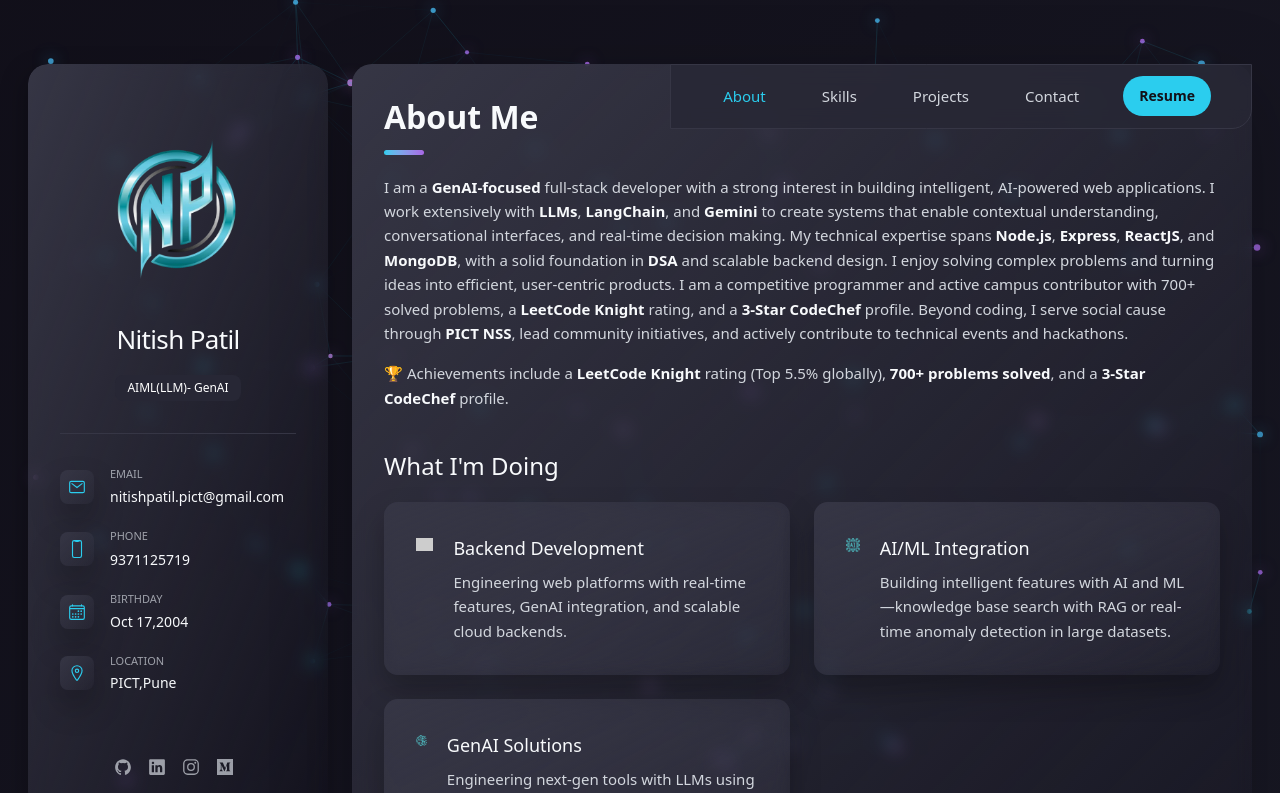
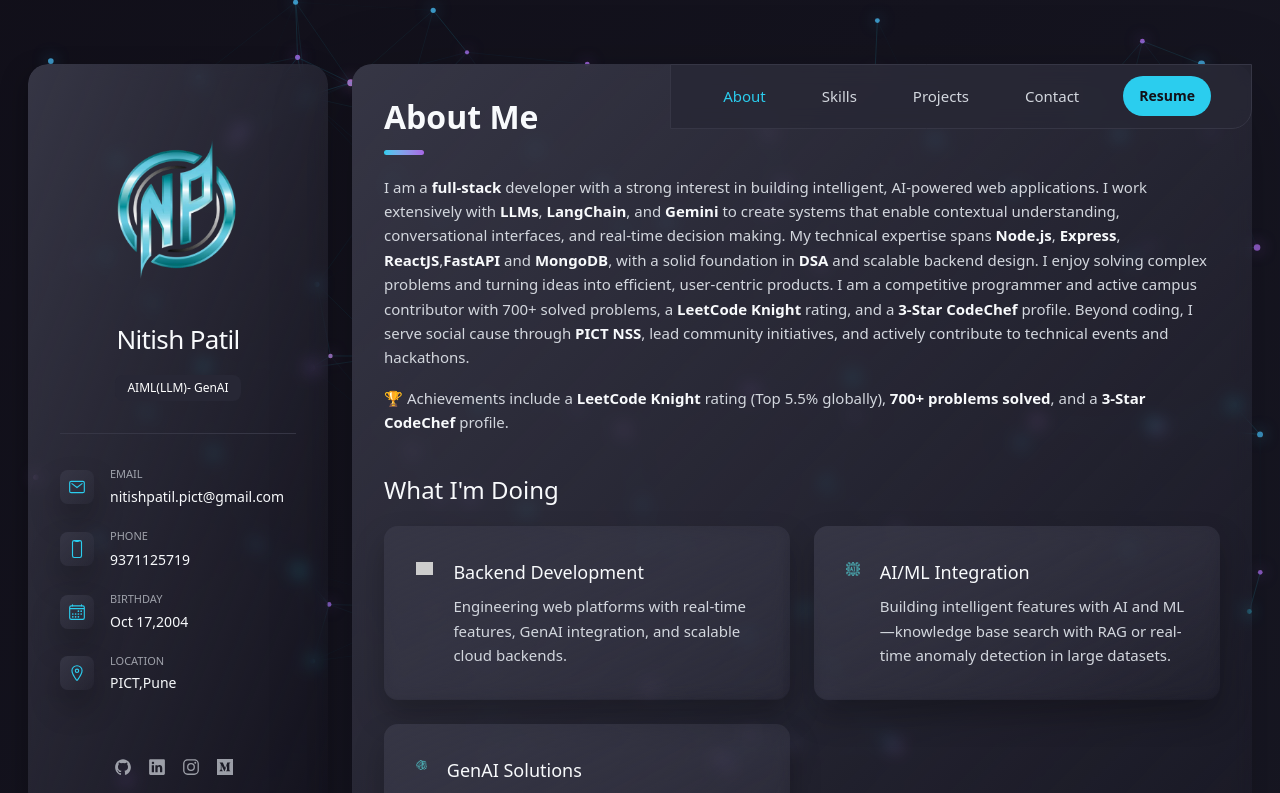
Before and after one commit to NitishP1710/Nitish_portfolio, a React (Vite) app: page / in a window 1280 px wide. Shown: the top 793 px of the page. Built offline with nearby package versions, Linux system fonts and the light colour scheme; grey boxes are pictures that could not be loaded.

Commit message:
Updated data

```diff
--- a/src/data/portfolioData.js
+++ b/src/data/portfolioData.js
@@ -20,8 +20,8 @@
 };
 
 export const aboutText = [
-   `I am a <strong>GenAI-focused</strong> full-stack developer with a strong interest in building intelligent, AI-powered web applications. I work extensively with <strong>LLMs</strong>, <strong>LangChain</strong>, and <strong>Gemini</strong> to create systems that enable contextual understanding, conversational interfaces, and real-time decision making.
-   My technical expertise spans <strong>Node.js</strong>, <strong>Express</strong>, <strong>ReactJS</strong>, and <strong>MongoDB</strong>, with a solid foundation in <strong>DSA</strong> and scalable backend design. I enjoy solving complex problems and turning ideas into efficient, user-centric products.
+   `I am a <strong>full-stack</strong> developer with a strong interest in building intelligent, AI-powered web applications. I work extensively with <strong>LLMs</strong>, <strong>LangChain</strong>, and <strong>Gemini</strong> to create systems that enable contextual understanding, conversational interfaces, and real-time decision making.
+   My technical expertise spans <strong>Node.js</strong>, <strong>Express</strong>, <strong>ReactJS</strong>,<strong>FastAPI</strong> and <strong>MongoDB</strong>, with a solid foundation in <strong>DSA</strong> and scalable backend design. I enjoy solving complex problems and turning ideas into efficient, user-centric products.
    I am a competitive programmer and active campus contributor with 700+ solved problems, a <strong>LeetCode Knight</strong> rating, and a <strong>3-Star CodeChef</strong> profile. Beyond coding, I serve social cause through <strong>PICT NSS</strong>, lead community initiatives, and actively contribute to technical events and hackathons.`,
    `🏆 Achievements include a <strong>LeetCode Knight</strong> rating (Top 5.5% globally), <strong>700+ problems solved</strong>, and a <strong>3-Star CodeChef</strong> profile.`
 ];
```
